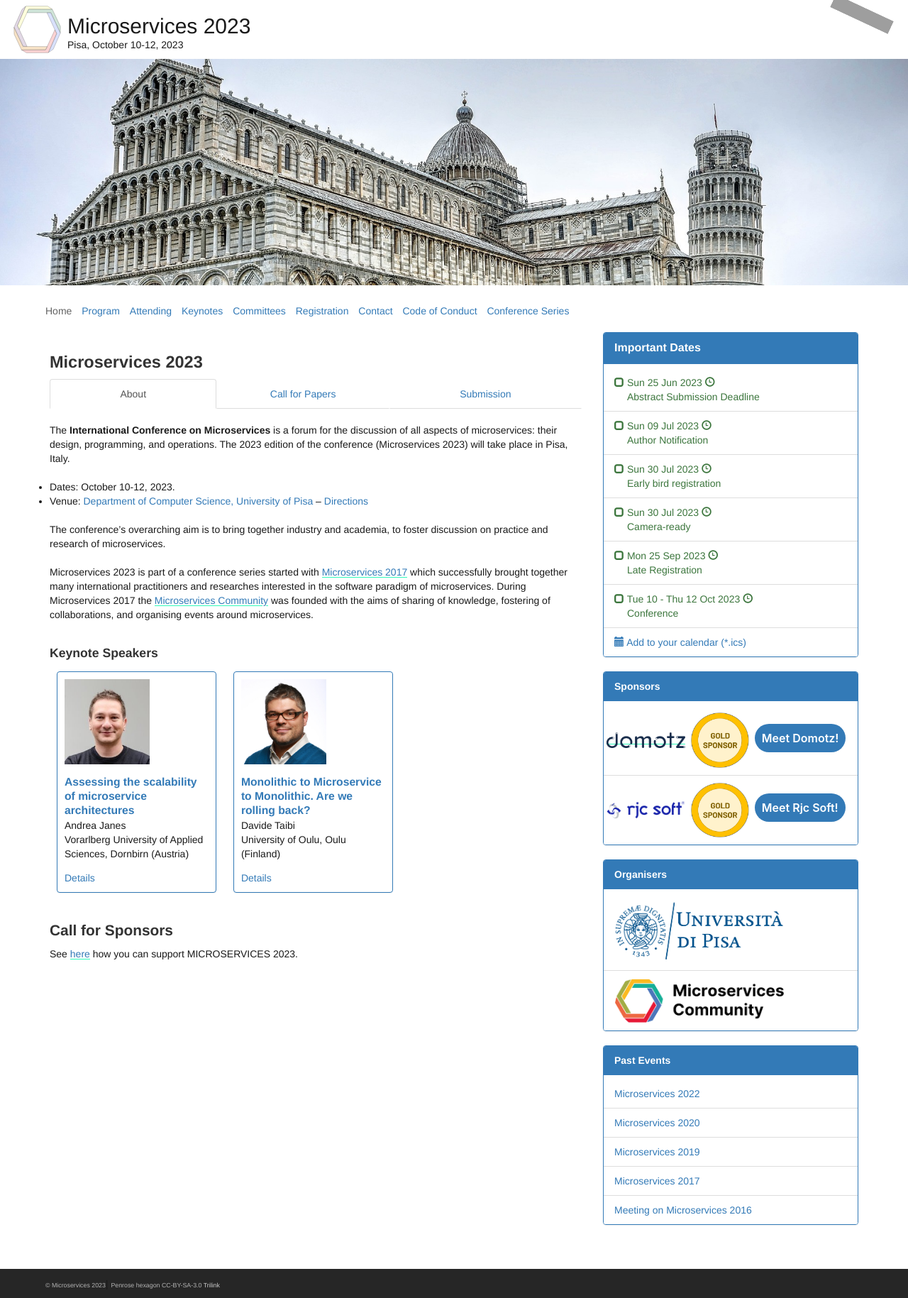
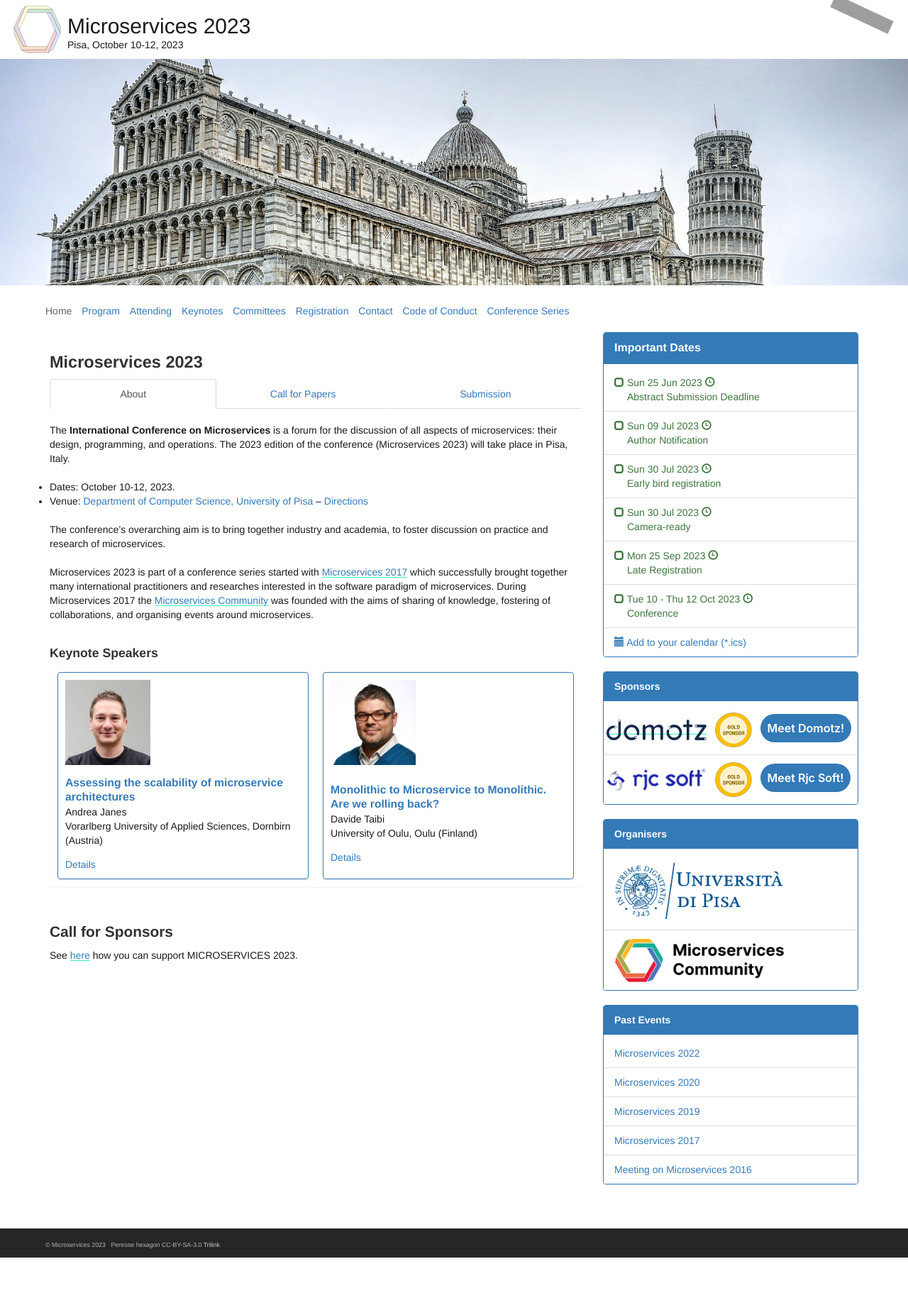
Before and after one commit to microservices-community/microservices-2023, a Jekyll site: the page built from index.md, in a window 1280 px wide. Shown: the whole page at 71% size. Built offline with Jekyll 4.4.1, drawn with Linux system fonts in a browser that asks for light colours; after the commit the page ends 1772 px from its top, so only the background shows below that; grey boxes are pictures that could not be loaded.

Commit message:
fixed keynotes and sponsors panels

```diff
--- a/_includes/sponsors-column.html
+++ b/_includes/sponsors-column.html
@@ -67,7 +67,9 @@
     {% for sponsor in site.data.sponsors %}
     <li class="list-group-item">
       <div class="row">
-      <div class="col-sm-4 col-md-4 vcenter padding-0"><a href="{{ sponsor.link }}"><img src="{{ '/assets/images/supporters/' | append: sponsor.logo | relative_url }}" alt="{{sponsor.name}}"></a></div><div class="col-sm-3 col-md-3 vcenter padding-0"><img src="{{ '/assets/images/supporters/goldM.png' | relative_url }}"></div><div class="col-sm-4 col-md-4 vcenter padding-0"><button class="buttons" role="button" onclick="location.href='{{ site.url | append: site.baseurl | append: sponsor.landing }}'">Meet {{ sponsor.name }}!</button></div>
+        <div class="col-5 col-sm-5 col-md-5 col-lg-5 col-xl-5 vcenter padding-0"><a href="{{ sponsor.link }}"><img src="{{ '/assets/images/supporters/' | append: sponsor.logo | relative_url }}" alt="{{sponsor.name}}"></a></div>
+        <div class="col-2 col-sm-2 col-md-2 col-lg-2 col-xl-2 vcenter padding-0"><img src="{{ '/assets/images/supporters/goldM.png' | relative_url }}" width="60" height="60"></div>
+        <div class="col-3 col-sm-3 col-md-3 col-lg-2 col-xl-2 vcenter padding-0"><button class="buttons" role="button" onclick="location.href='{{ site.url | append: site.baseurl | append: sponsor.landing }}'">Meet {{ sponsor.name }}!</button></div>
       </div>
     </li>
     {% endfor %}
--- a/subpages/keynote_speakers.md
+++ b/subpages/keynote_speakers.md
@@ -1,10 +1,10 @@
 ### Keynote Speakers
 
-<div>
+<div class="panel" style="display:inline-flex;">
 {% for keynote in site.data.keynotes %}
-  <div class="panel panel-primary" style="display:inline-block; padding:10px; margin:10px; width: 30%">
+  <div class="panel panel-primary" style="display:inline-grid; padding:10px; margin:10px; width: 50%;">
     {% if keynote.picture %}
-    <img class="card-img" style="max-height:120px;max-width:120px;" src="{{ 'assets/images/speakers/' | append: keynote.picture | relative_url }}">
+    <img class="card-img-top" style="max-height:120px;max-width:120px;" src="{{ 'assets/images/speakers/' | append: keynote.picture | relative_url }}">
     {% endif %}
     <div class="card-body">
       {% assign anchor = keynote.title | slugify %}
```
